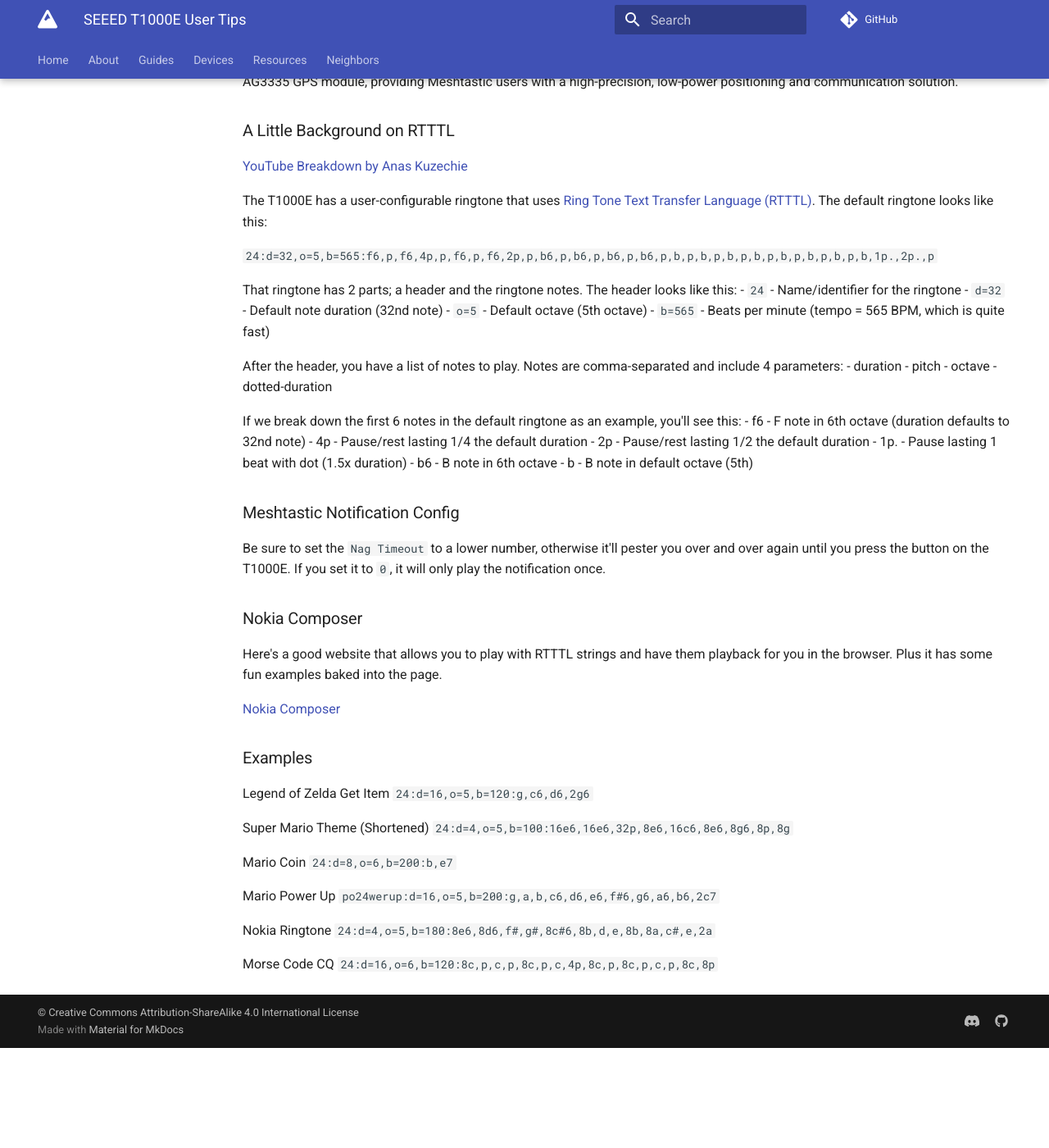
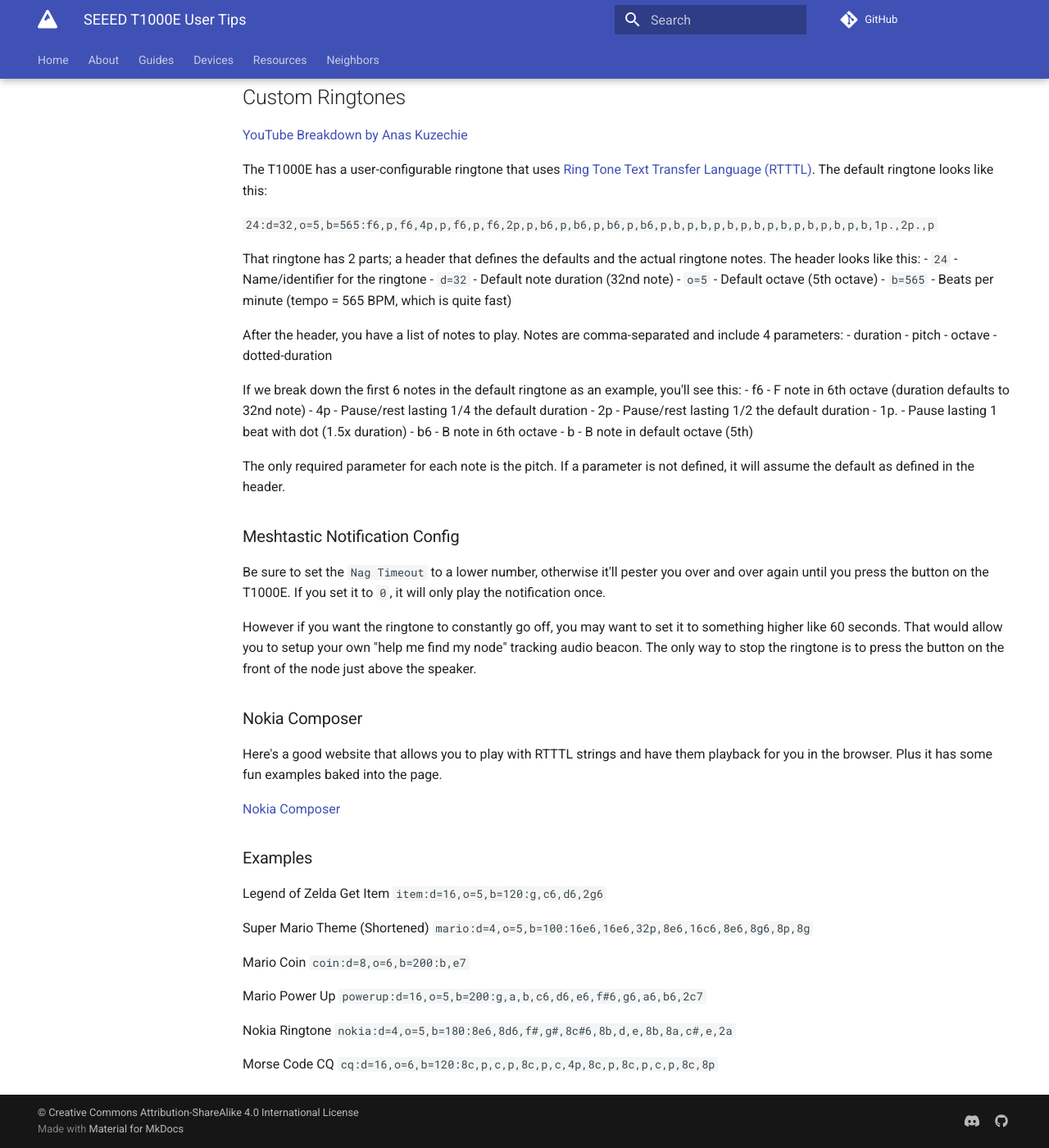
Before and after one commit to MtnMesh/mtnmesh.github.io, an MkDocs documentation site: the page built from docs/guides/t1000e.md, in a window 1280 px wide and 1400 px high, scrolled down 243 px. Shown: the whole window at 82% size. Built offline with MkDocs 1.6.1 and Material for MkDocs 9.7.7, drawn with Linux system fonts in a browser that asks for light colours; comment, search, counter and statistics services are not loaded; before the commit the page ends 1521 px from its top, so only the background shows below that.

Commit message:
Update t1000e.md

```diff
--- a/docs/guides/t1000e.md
+++ b/docs/guides/t1000e.md
@@ -1,10 +1,8 @@
 # SEEED T1000E User Tips
-
-## Custom Ringtones
 
 The [SEEED T1000E](https://muzi.works/products/seeed-t1000e) is a high-performance tracker designed for Meshtastic, as small as a credit card, effortlessly fitting in your pocket or attaching to your assets. It embeds Semtech's LR1110 (Supports 863-928 MHz range), Nordic's nRF52840, and Mediatek's AG3335 GPS module, providing Meshtastic users with a high-precision, low-power positioning and communication solution.
 
-### A Little Background on RTTTL
+## Custom Ringtones
 
 [YouTube Breakdown by Anas Kuzechie](https://www.youtube.com/watch?v=lRLc0r5BBko)
 
@@ -12,7 +10,7 @@ The T1000E has a user-configurable ringtone that uses [Ring Tone Text Transfer L
 
 `24:d=32,o=5,b=565:f6,p,f6,4p,p,f6,p,f6,2p,p,b6,p,b6,p,b6,p,b6,p,b,p,b,p,b,p,b,p,b,p,b,p,b,p,b,1p.,2p.,p`
 
-That ringtone has 2 parts; a header and the ringtone notes. The header looks like this:
+That ringtone has 2 parts; a header that defines the defaults and the actual ringtone notes. The header looks like this:
 - `24` - Name/identifier for the ringtone
 - `d=32` - Default note duration (32nd note)
 - `o=5` - Default octave (5th octave)
@@ -32,29 +30,36 @@ If we break down the first 6 notes in the default ringtone as an example, you'll
 - b6 - B note in 6th octave
 - b - B note in default octave (5th)
 
+The only required parameter for each note is the pitch. If a parameter is not defined, it will assume the default as defined in the header.
+
 ### Meshtastic Notification Config
+
 Be sure to set the `Nag Timeout` to a lower number, otherwise it'll pester you over and over again until you press the button on the T1000E. If you set it to `0`, it will only play the notification once.
 
+However if you want the ringtone to constantly go off, you may want to set it to something higher like 60 seconds. That would allow you to setup your own "help me find my node" tracking audio beacon. The only way to stop the ringtone is to press the button on the front of the node just above the speaker.
+
 ### Nokia Composer
+
 Here's a good website that allows you to play with RTTTL strings and have them playback for you in the browser. Plus it has some fun examples baked into the page.
 
 [Nokia Composer](https://eddmann.com/nokia-composer-web/)
 
 ### Examples
+
 Legend of Zelda Get Item
-`24:d=16,o=5,b=120:g,c6,d6,2g6`
+`item:d=16,o=5,b=120:g,c6,d6,2g6`
 
 Super Mario Theme (Shortened)
-`24:d=4,o=5,b=100:16e6,16e6,32p,8e6,16c6,8e6,8g6,8p,8g`
+`mario:d=4,o=5,b=100:16e6,16e6,32p,8e6,16c6,8e6,8g6,8p,8g`
 
 Mario Coin
-`24:d=8,o=6,b=200:b,e7`
+`coin:d=8,o=6,b=200:b,e7`
 
 Mario Power Up
-`po24werup:d=16,o=5,b=200:g,a,b,c6,d6,e6,f#6,g6,a6,b6,2c7`
+`powerup:d=16,o=5,b=200:g,a,b,c6,d6,e6,f#6,g6,a6,b6,2c7`
 
 Nokia Ringtone
-`24:d=4,o=5,b=180:8e6,8d6,f#,g#,8c#6,8b,d,e,8b,8a,c#,e,2a`
+`nokia:d=4,o=5,b=180:8e6,8d6,f#,g#,8c#6,8b,d,e,8b,8a,c#,e,2a`
 
 Morse Code CQ
-`24:d=16,o=6,b=120:8c,p,c,p,8c,p,c,4p,8c,p,8c,p,c,p,8c,8p`
+`cq:d=16,o=6,b=120:8c,p,c,p,8c,p,c,4p,8c,p,8c,p,c,p,8c,8p`
```
